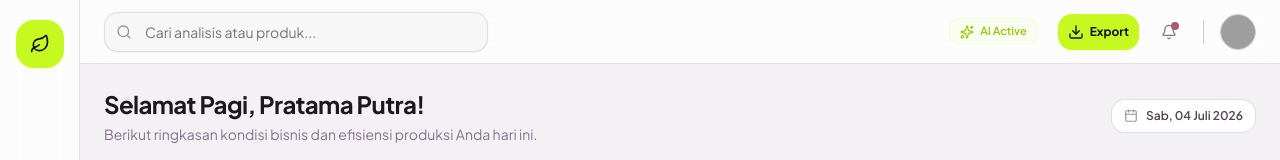
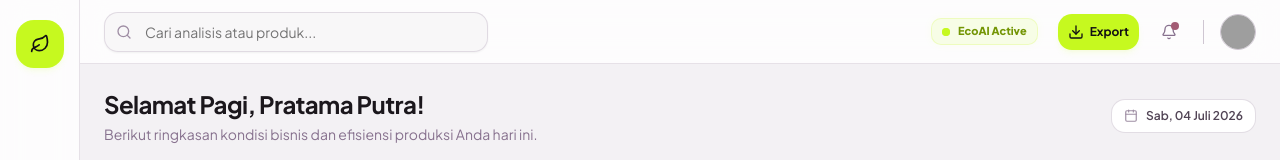
Before and after one commit to MuhammadHadistRifannan/IPBFestFrontend, a Next.js app: page / in a window 1280 px wide. Shown: the top 160 px of the page. Built offline with nearby package versions, Linux system fonts and the light colour scheme; grey boxes are pictures that could not be loaded.

Commit message:
style: rename AI Active to EcoAI Active and add pulsing indicator

```diff
--- a/components/dashboard-header.tsx
+++ b/components/dashboard-header.tsx
@@ -52,9 +52,12 @@ export function DashboardHeader() {
       {/* Header Actions */}
       <div className="flex items-center gap-3">
         {/* Subtle AI Insight Badge */}
-        <div className="hidden md:flex items-center gap-1 xl:gap-1.5 text-[10px] xl:text-[11px] font-semibold text-chartreuse-600 dark:text-chartreuse-400 mr-1 xl:mr-2 bg-chartreuse-500/5 px-2 py-0.5 xl:px-2.5 xl:py-1 rounded-lg border border-chartreuse-500/10">
-          <Sparkles className="h-3 w-3 xl:h-3.5 xl:w-3.5" />
-          <span>AI Active</span>
+        <div className="hidden md:flex items-center gap-2 text-[10px] xl:text-[11px] font-extrabold text-chartreuse-700 dark:text-chartreuse-400 mr-1 xl:mr-2 bg-chartreuse-500/10 dark:bg-chartreuse-500/5 px-2 py-1 xl:px-2.5 xl:py-1 rounded-lg border border-chartreuse-500/20 shadow-[0_0_10px_rgba(198,249,31,0.05)]">
+          <span className="relative flex h-1.5 w-1.5 xl:h-2 xl:w-2 shrink-0">
+            <span className="animate-ping absolute inline-flex h-full w-full rounded-full bg-chartreuse-500 opacity-75"></span>
+            <span className="relative inline-flex rounded-full h-1.5 w-1.5 xl:h-2 xl:w-2 bg-chartreuse-500"></span>
+          </span>
+          <span>EcoAI Active</span>
         </div>
 
         {/* Primary Export Action Dropdown */}
--- a/components/metric-card.tsx
+++ b/components/metric-card.tsx
@@ -121,9 +121,9 @@ export function MetricCard({
             <div className="w-full flex items-center justify-center h-full relative">
               {/* Semi-circular gauge */}
               <div className="relative w-28 h-14 overflow-hidden flex items-end justify-center">
-                <div className="absolute top-0 left-0 w-28 h-28 border-[12px] border-onyx-100 dark:border-onyx-800 rounded-full" />
+                <div className="absolute top-0 left-0 w-28 h-28 border-12 border-onyx-100 dark:border-onyx-800 rounded-full" />
                 <div
-                  className="absolute top-0 left-0 w-28 h-28 border-[12px] border-transparent rounded-full origin-center transition-transform duration-1000 ease-out"
+                  className="absolute top-0 left-0 w-28 h-28 border-12 border-transparent rounded-full origin-center transition-transform duration-1000 ease-out"
                   style={{
                     borderTopColor: sparklineColor,
                     borderRightColor: sparklineColor,
```
